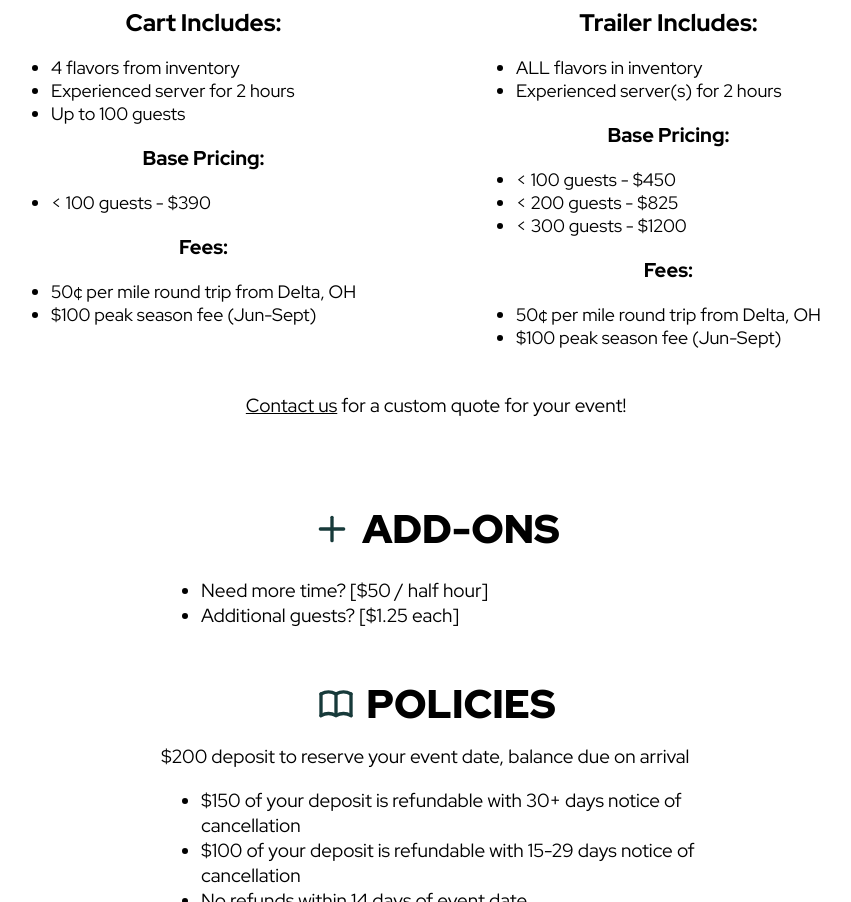
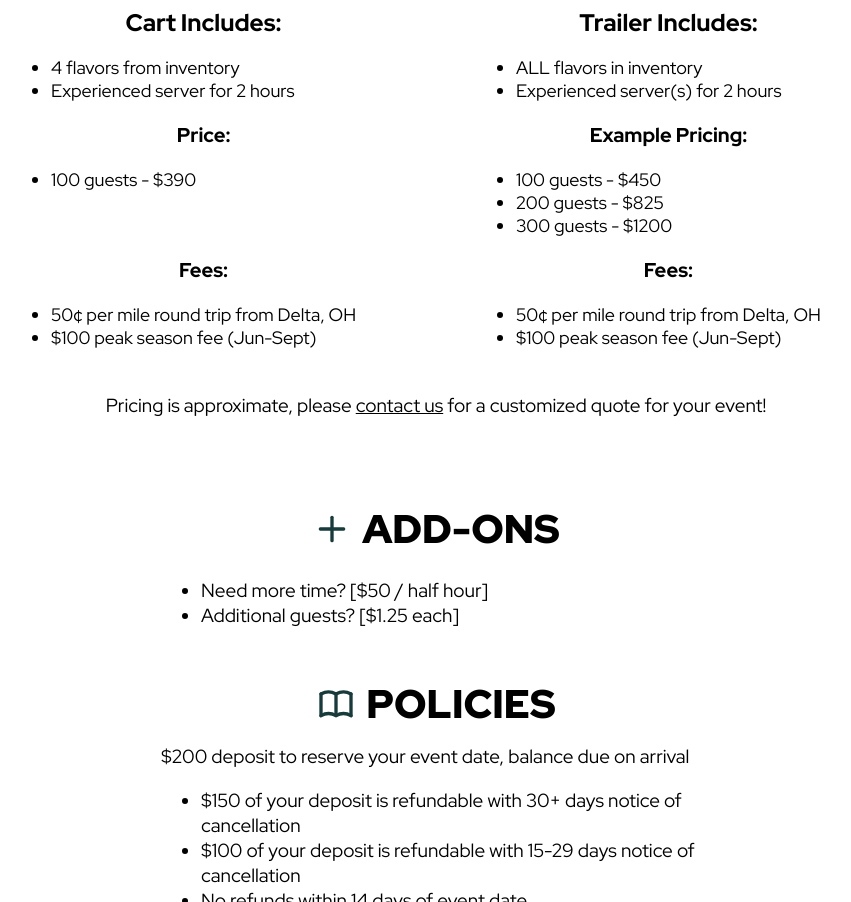
Before and after one commit to Aqua-Ice/AquaIce.us, a website: page src/pages/book.html in a window 1280 px wide. Shown: the part 875-1777 px from the top of the page, without its empty margins (204-1055 px from the left). Drawn offline with nearby package versions, Linux system fonts and the light colour scheme; files that its build step writes are made by us from their sources; files whose address does not match are found by name.

Commit message:
Change layout a bit

```diff
--- a/src/pages/book.html
+++ b/src/pages/book.html
@@ -36,11 +36,11 @@
                         <ul>
                             <li>4 flavors from inventory</li>
                             <li>Experienced server for 2 hours</li>
-                            <li>Up to 100 guests</li>
                         </ul>
-                        <strong class="package-includes">Base Pricing:</strong>
+                        <strong class="package-includes">Price:</strong>
                         <ul>
-                            <li>&lt; 100 guests - $390</li>
+                            <li>100 guests - $390</li>
+                            <br><br>
                         </ul>
                         <strong class="package-includes">Fees:</strong>
                         <ul>
@@ -55,11 +55,11 @@
                             <li>ALL flavors in inventory</li>
                             <li>Experienced server(s) for 2 hours</li>
                         </ul>
-                        <strong class="package-includes">Base Pricing:</strong>
+                        <strong class="package-includes">Example Pricing:</strong>
                         <ul>
-                            <li>&lt; 100 guests - $450</li>
-                            <li>&lt; 200 guests - $825</li>
-                            <li>&lt; 300 guests - $1200</li>
+                            <li>100 guests - $450</li>
+                            <li>200 guests - $825</li>
+                            <li>300 guests - $1200</li>
                         </ul>
                         <strong class="package-includes">Fees:</strong>
                         <ul>
@@ -71,7 +71,7 @@
 				<div class="booking-section">
                     <br>
                     <div class="msg">
-                        <a href="/contact">Contact us</a> for a custom quote for your event!
+                        Pricing is approximate, please <a href="/contact">contact us</a> for a customized quote for your event!
                     </div>
                     <br><br><br>
 					<div class="sidebyside">
```
